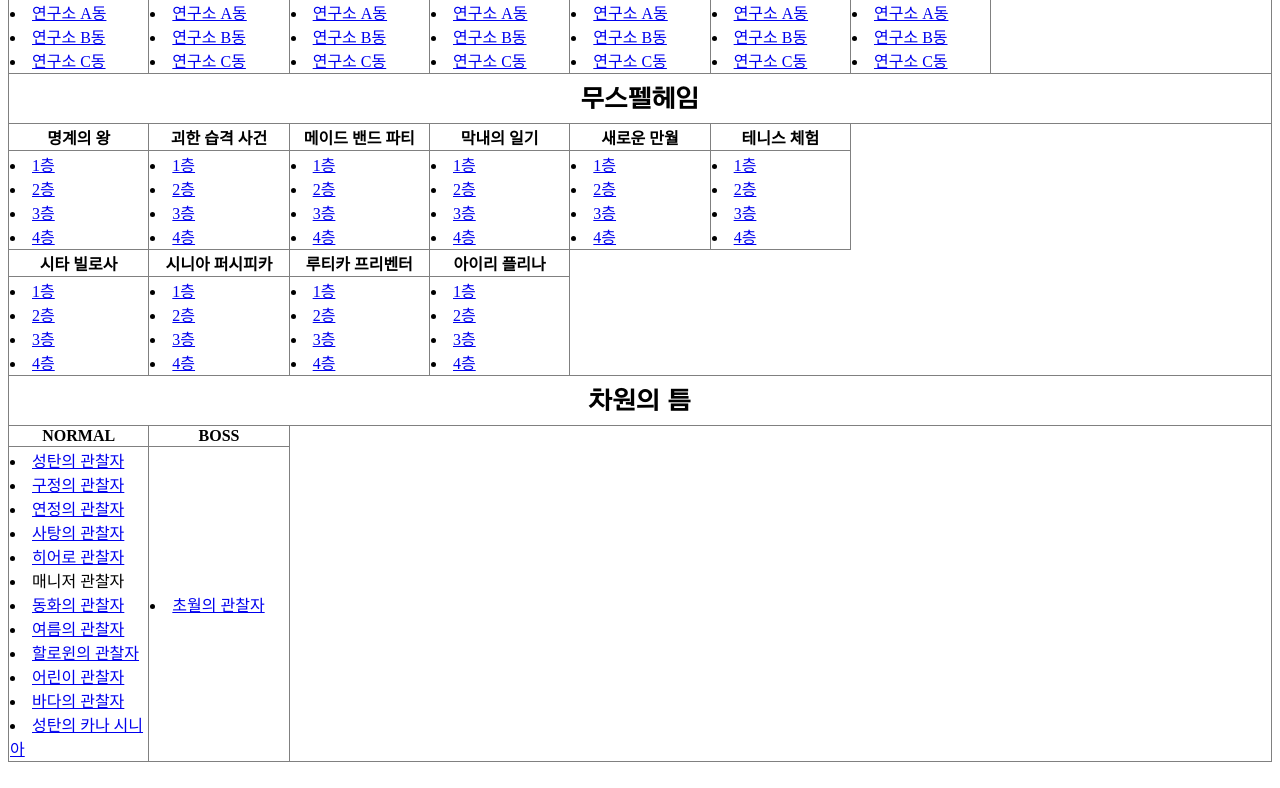
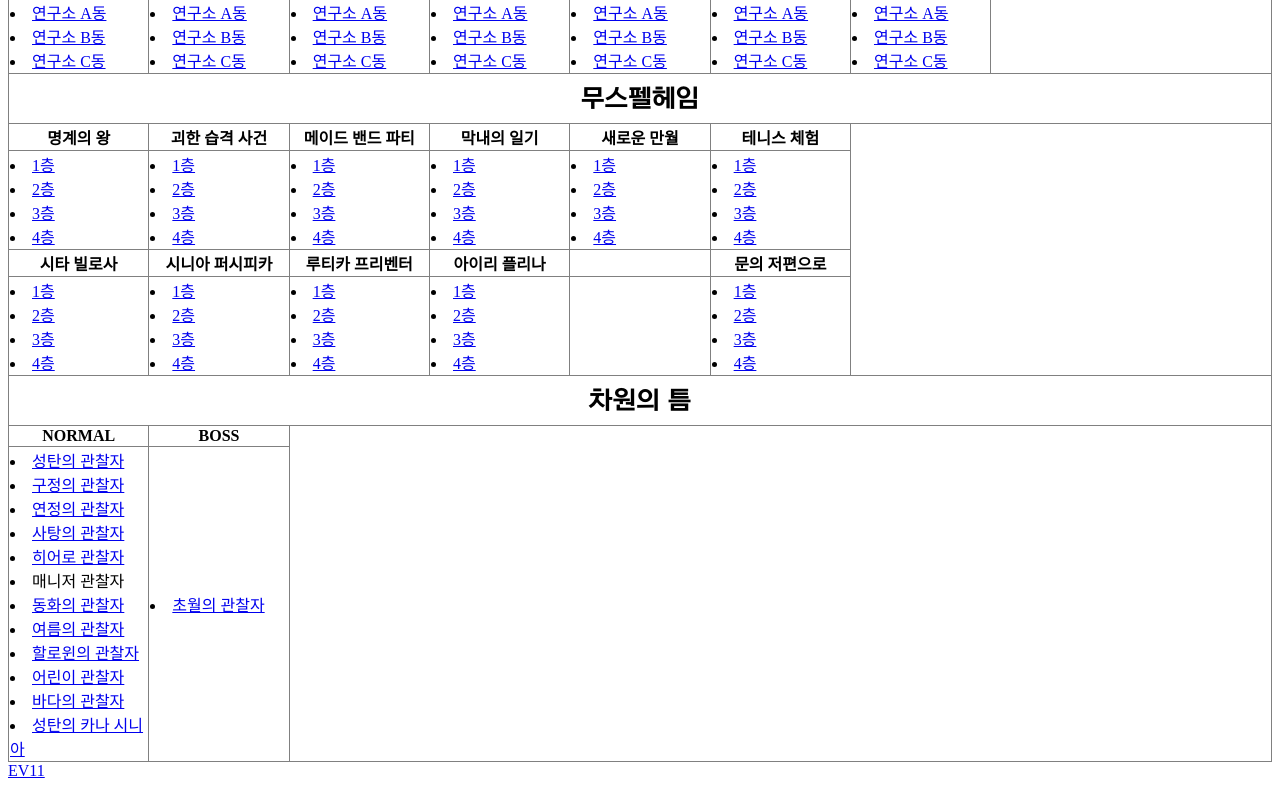
Before and after one commit to ryj0902/kanadb, a Django app: page /ko/deck/ in a window 1280 px wide. Shown: the part 2068-2856 px from the top of the page. Before the commit the page ends 2830 px from the top, so only its background shows below. Run offline with Django 4.2, Linux system fonts and the light colour scheme.

Commit message:
* missing commit

```diff
--- a/templates/deck/index.html
+++ b/templates/deck/index.html
@@ -779,6 +779,8 @@
             <th>{% trans "시니아 퍼시피카" %}</th>
             <th>{% trans "루티카 프리벤터" %}</th>
             <th>{% trans "아이리 플리나" %}</th>
+            <th></th>
+            <th>{% trans "문의 저편으로" %}</th>
         </tr>
         <tr>
             <td> <!-- 시타 빌로사 -->
@@ -805,6 +807,13 @@
                 <li><a href="{% url 'deck_detail' 97091103 %}">{% trans "3층" %}</a></li>
                 <li><a href="{% url 'deck_detail' 97091104 %}">{% trans "4층" %}</a></li>
             </td>
+            <td>
+            </td>
+            <td> <!-- 문의 저편으로 -->
+                <li><a href="{% url 'deck_detail' 97101101 %}">{% trans "1층" %}</a></li>
+                <li><a href="{% url 'deck_detail' 97101102 %}">{% trans "2층" %}</a></li>
+                <li><a href="{% url 'deck_detail' 97101103 %}">{% trans "3층" %}</a></li>
+                <li><a href="{% url 'deck_detail' 97101104 %}">{% trans "4층" %}</a></li>
         </tr>
 
         <tr>
@@ -891,5 +900,5 @@
         </tr> {% endcomment %}
     </table>
 
-    {% comment %} <a href="{% url 'deck_temp' %}">EV11</a> {% endcomment %}
+    <a href="{% url 'deck_temp' %}">EV11</a>
 </body>
```
Also changed, not shown: 1 other file.
